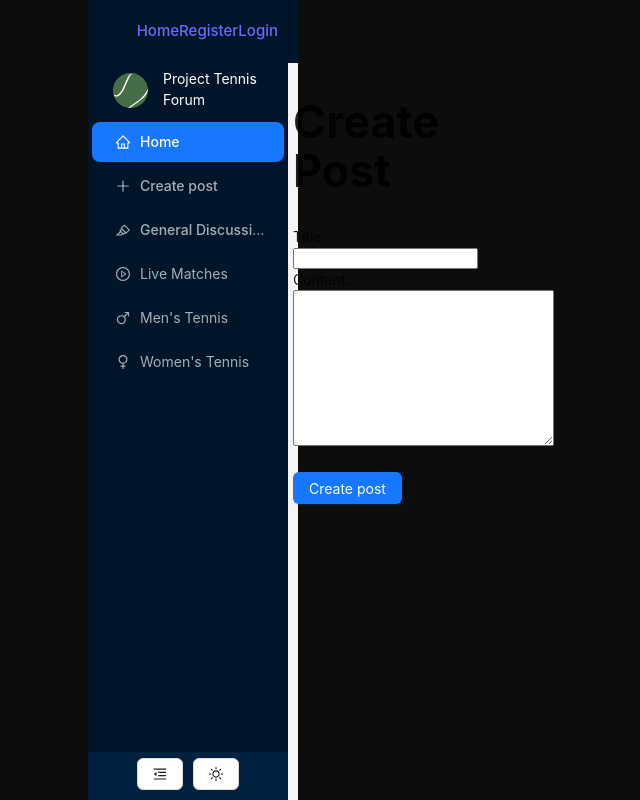
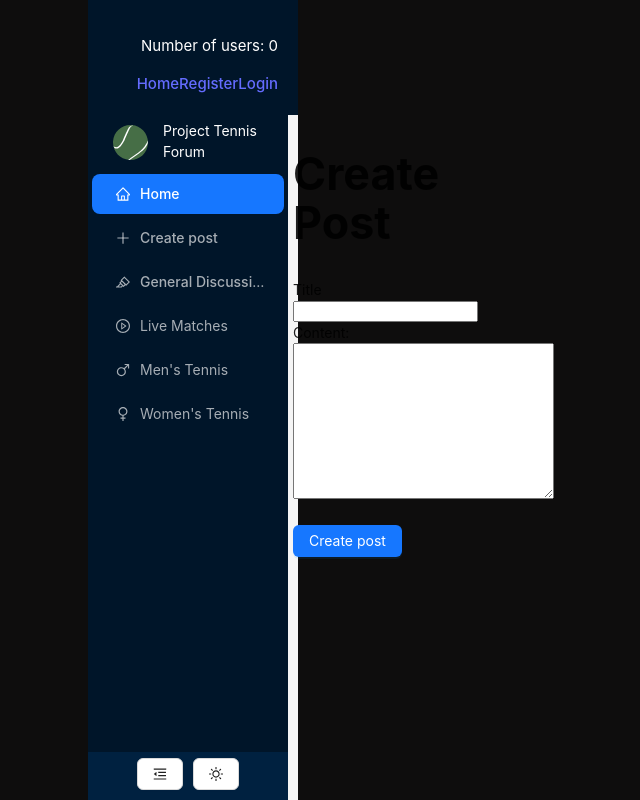
Before and after one commit to ProjectX-A55/TennisForum, a React (Vite) app in the folder tenis-forum/: page /posts-create in a window 1280 px wide. Shown: the whole page, without its empty margins (447-1087 px from the left). Built offline with nearby package versions, Linux system fonts and the light colour scheme; no server answers; the database is empty; the HTML template or start-up script is replaced by a standard one.

Commit message:
added how many forum users we have and how many of them are like the posts

```diff
--- a/tenis-forum/src/components/HeaderComponent/HeaderComponent.jsx
+++ b/tenis-forum/src/components/HeaderComponent/HeaderComponent.jsx
@@ -2,14 +2,28 @@ import { NavLink } from "react-router-dom"
 import "./HeaderComponent.css"
 import { logoutUser } from "../../services/auth-service"
 import { Button, Flex } from 'antd';
-import { useContext} from "react";
+import { useContext, useEffect, useState } from "react";
 import AppContext from "../../context/AppContext";
+import { getAllUsers } from "../../services/user-service";
 
 
 
 export function HeaderComponent() {
 
     const { user, userData, setContext } = useContext(AppContext)
+
+    const [users, setUsers] = useState([])
+
+    useEffect(() => {
+        const fetchUsers = async () => {
+            const usersSnapshot = await getAllUsers();
+            const users = usersSnapshot.val();
+            setUsers(users ? Object.values(users) : []);
+        };
+
+        fetchUsers();
+    }, []);
+
 
     const logout = async () => {
         await logoutUser()
@@ -18,6 +32,7 @@ export function HeaderComponent() {
 
     return (
         <header className="header">
+            <p>Number of users: {users.length}</p>
             <NavLink to="/">Home</NavLink>
             {user ? (
                 <>
--- a/tenis-forum/src/components/SinglePost/PostDetails.jsx
+++ b/tenis-forum/src/components/SinglePost/PostDetails.jsx
@@ -76,6 +76,7 @@ const PostDetails = ({ post:initialPost, togglePostLike }) => {
             )}
             <p>{`Posted by: ${post.author}`}</p>
             <p>{`Posted on: ${post.createdOn}`}</p>
+            <p>{`Liked by : ${post.liked.length} forum users`}</p>
             <Flex>
                 <Button onClick={toggleLike} type="primary">{post.liked.includes(userData?.username) ? 'Dislike' : 'Like'}</Button>
                 {userData?.username === post.author && (
--- a/tenis-forum/src/services/post-service.js
+++ b/tenis-forum/src/services/post-service.js
@@ -1,4 +1,4 @@
-import { ref, push, get, query, equalTo, orderByChild, update, remove } from 'firebase/database';
+import { ref, push, get, query, orderByChild, update, remove } from 'firebase/database';
 import { db } from '../config/firebase-config';
 
 export const addPost = async (author, title, content) => {
--- a/tenis-forum/src/services/user-service.js
+++ b/tenis-forum/src/services/user-service.js
@@ -15,3 +15,13 @@ export const getUserData = (uid) => {
 
   return get(query(ref(db, 'users'), orderByChild('uid'), equalTo(uid)));
 };
+
+export const getUserPosts = (username) => {
+
+  return get(query(ref(db, 'posts'), orderByChild('author'), equalTo(username)));
+};
+
+export const getAllUsers = () => {
+
+    return get(ref(db, 'users'));
+}
```
